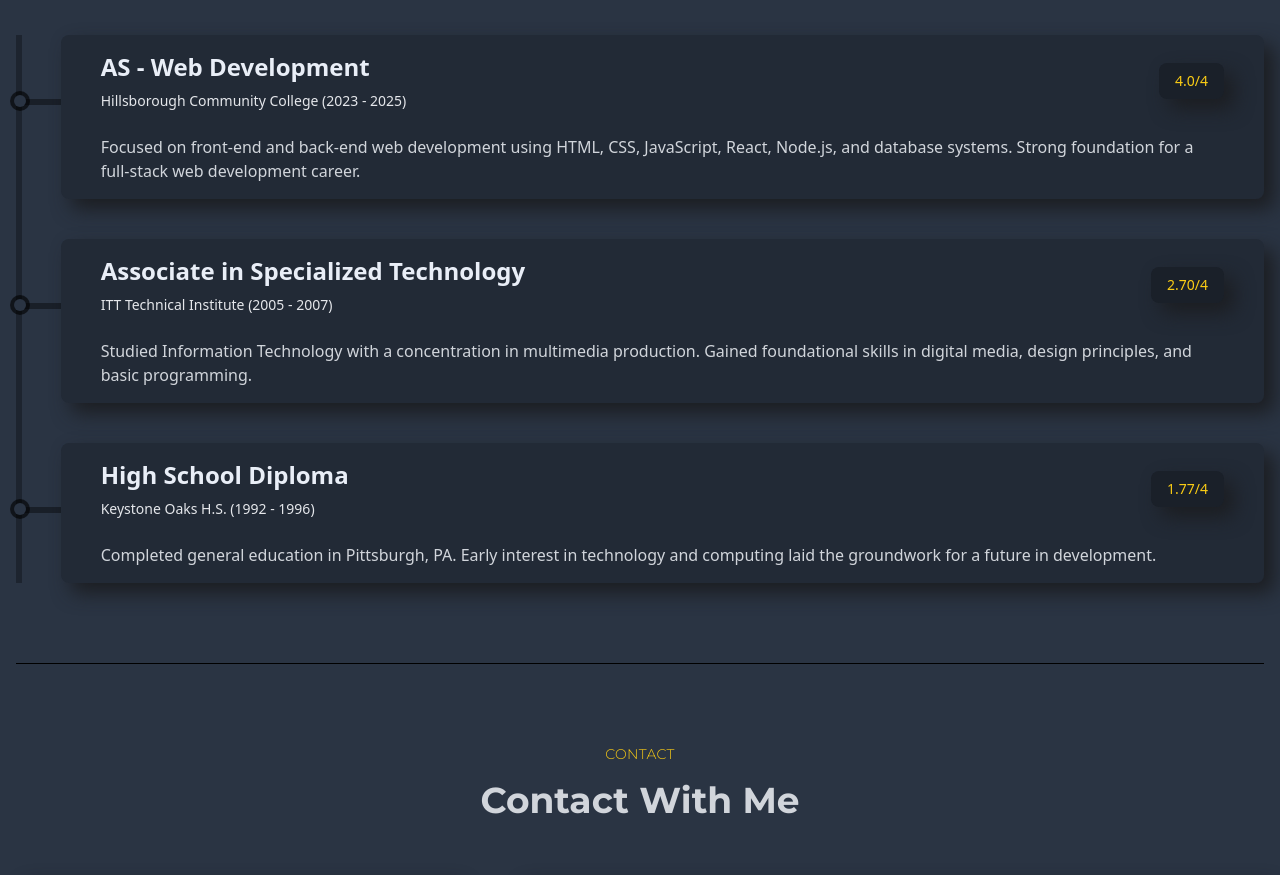
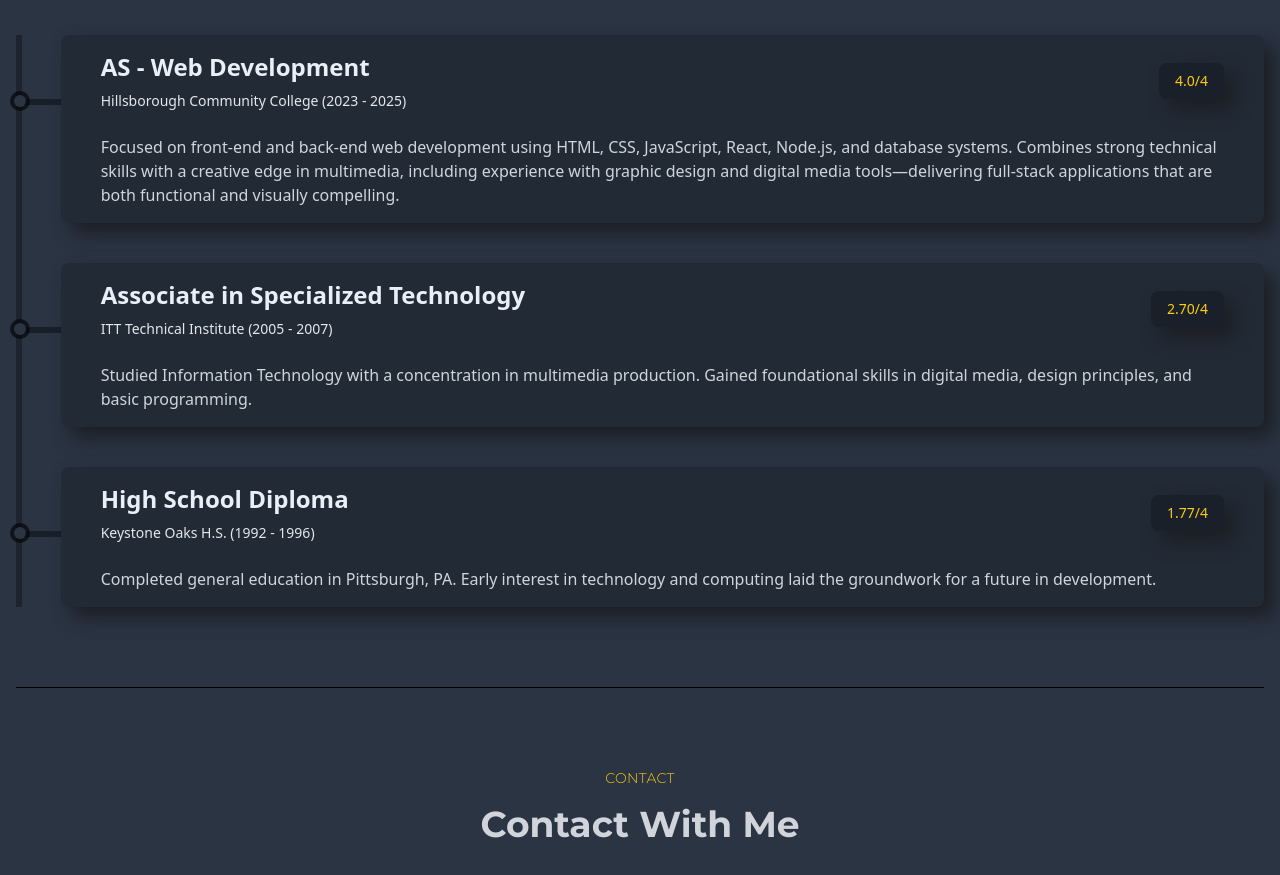
Before and after one commit to Skydiver412/portfolio, a React (Create React App) app: page / in a window 1280 px wide. Shown: the part 3880-4755 px from the top of the page. Built offline with nearby package versions, Linux system fonts and the light colour scheme.

Commit message:
Content change

```diff
--- a/src/components/resume/Education.js
+++ b/src/components/resume/Education.js
@@ -27,7 +27,9 @@ const Education = () => {
             title="AS - Web Development"
             subTitle="Hillsborough Community College (2023 - 2025)"
             result="4.0/4"
-            des="Focused on front-end and back-end web development using HTML, CSS, JavaScript, React, Node.js, and database systems. Strong foundation for a full-stack web development career."
+            des="Focused on front-end and back-end web development using HTML, CSS, JavaScript, React, Node.js, and database systems.
+            Combines strong technical skills with a creative edge in multimedia,
+            including experience with graphic design and digital media tools—delivering full-stack applications that are both functional and visually compelling."
           />
           <ResumeCard
             title="Associate in Specialized Technology"
```
